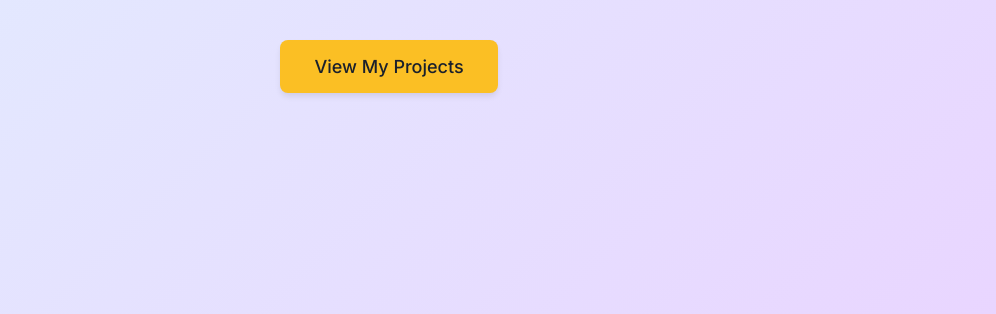
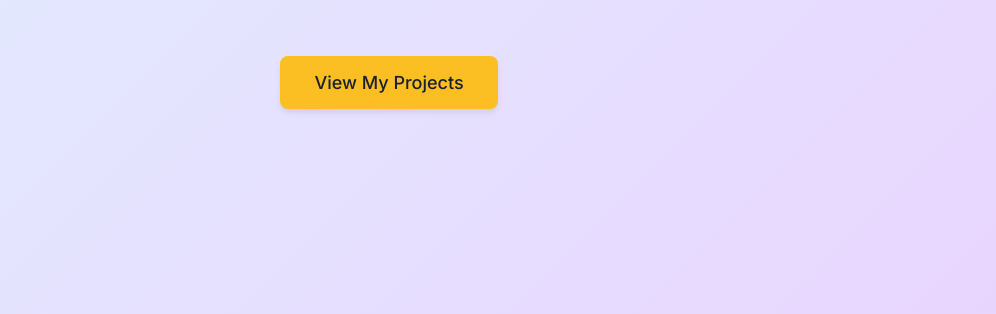
Before and after one commit to 01-amide/AI-landing-page, a plain HTML site: page index.html in a window 1280 px wide. Shown: the part 486-800 px from the top of the page, without its empty margins (251-1247 px from the left). Drawn offline with Linux system fonts and the light colour scheme.

Commit message:
increased space before button

```diff
--- a/styles.css
+++ b/styles.css
@@ -53,7 +53,7 @@ body {
 }
 
 .cta-container {
-    padding-top: 1rem;
+    padding-top: 3rem;
 }
 
 .cta-button {
```
